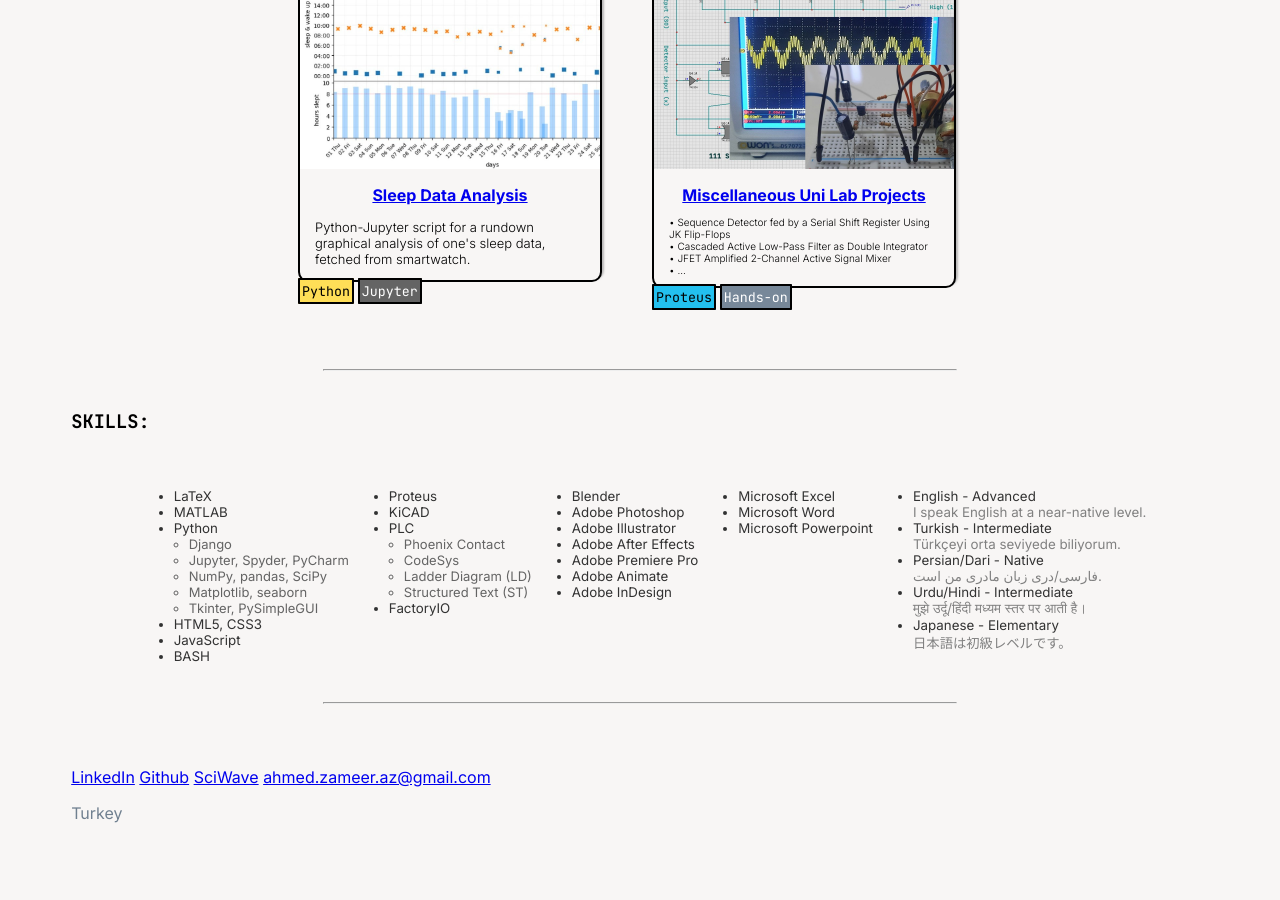
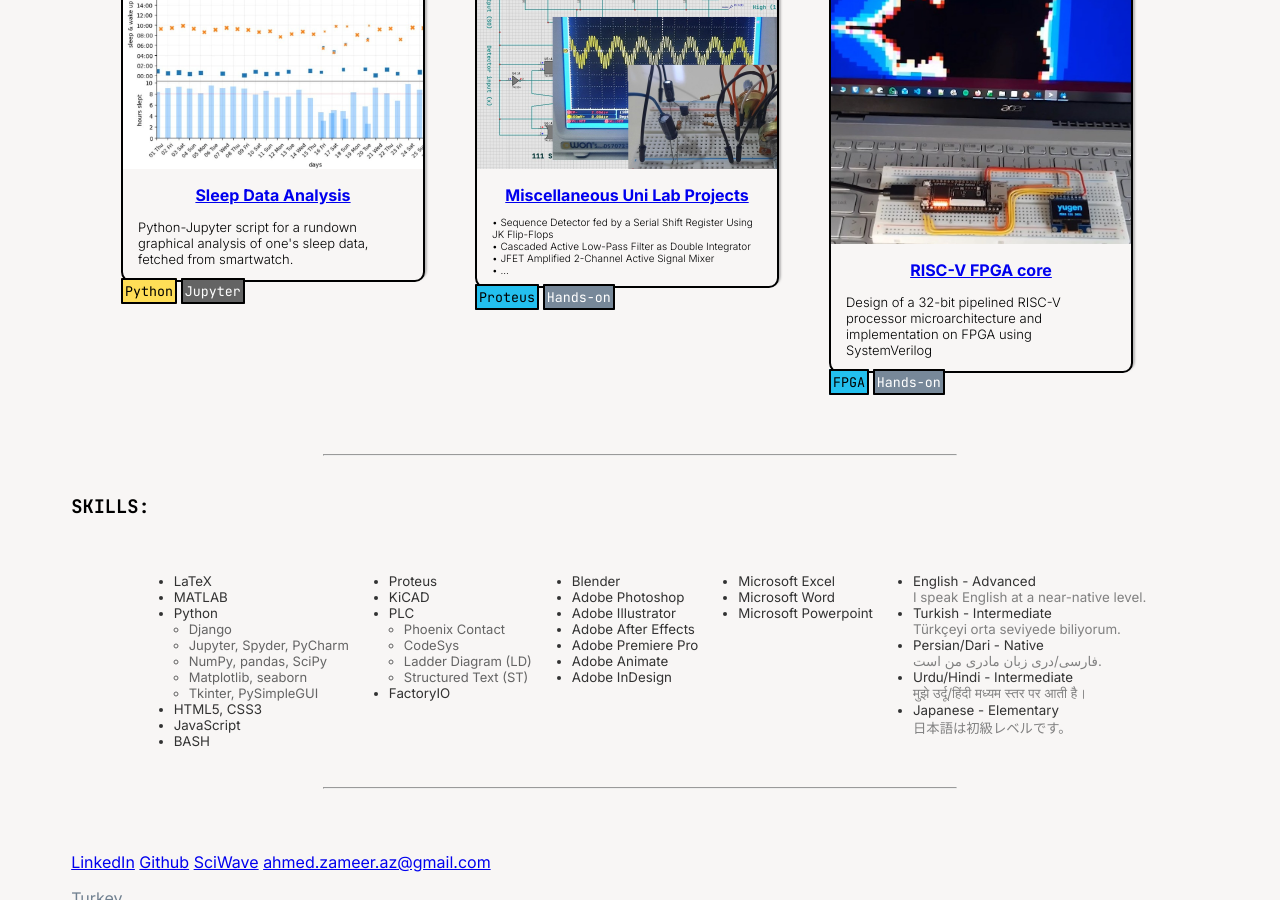
Before and after one commit to az-yugen/zameer, a Jekyll site: the page built from index.markdown, in a window 1280 px wide and 900 px high, scrolled down 1386 px. Built offline with Jekyll 4.4.1, drawn with Linux system fonts in a browser that asks for light colours.

Commit message:
fpga project

```diff
--- a/_layouts/web.html
+++ b/_layouts/web.html
@@ -305,6 +305,26 @@
         </div>
       </div>
 
+      <div class="project-entry">
+        <article id="proj6" class="card">
+          <figure>
+            <img
+              src="images/card-fpga.jpg"
+              alt="Project: RISC-V FPGA"
+              width="800"
+              height="600"
+            >
+            <figcaption></figcaption>
+          </figure>
+          <a href="https://github.com/az-yugen/EEE-2002-4-6.-LAB"><b>RISC-V FPGA core</b></a>
+          <p> Design of a 32-bit pipelined RISC-V processor microarchitecture and implementation on FPGA using SystemVerilog </p>
+        </article>
+        <div>
+          <span class="proteus">FPGA</span>
+          <span class="handson">Hands-on</span>
+        </div>
+      </div>
+
       <!-- <article id="proj1" class="card">
         <figure>
           <img
```
Also changed, not shown: images/card-fpga.jpg (added).
